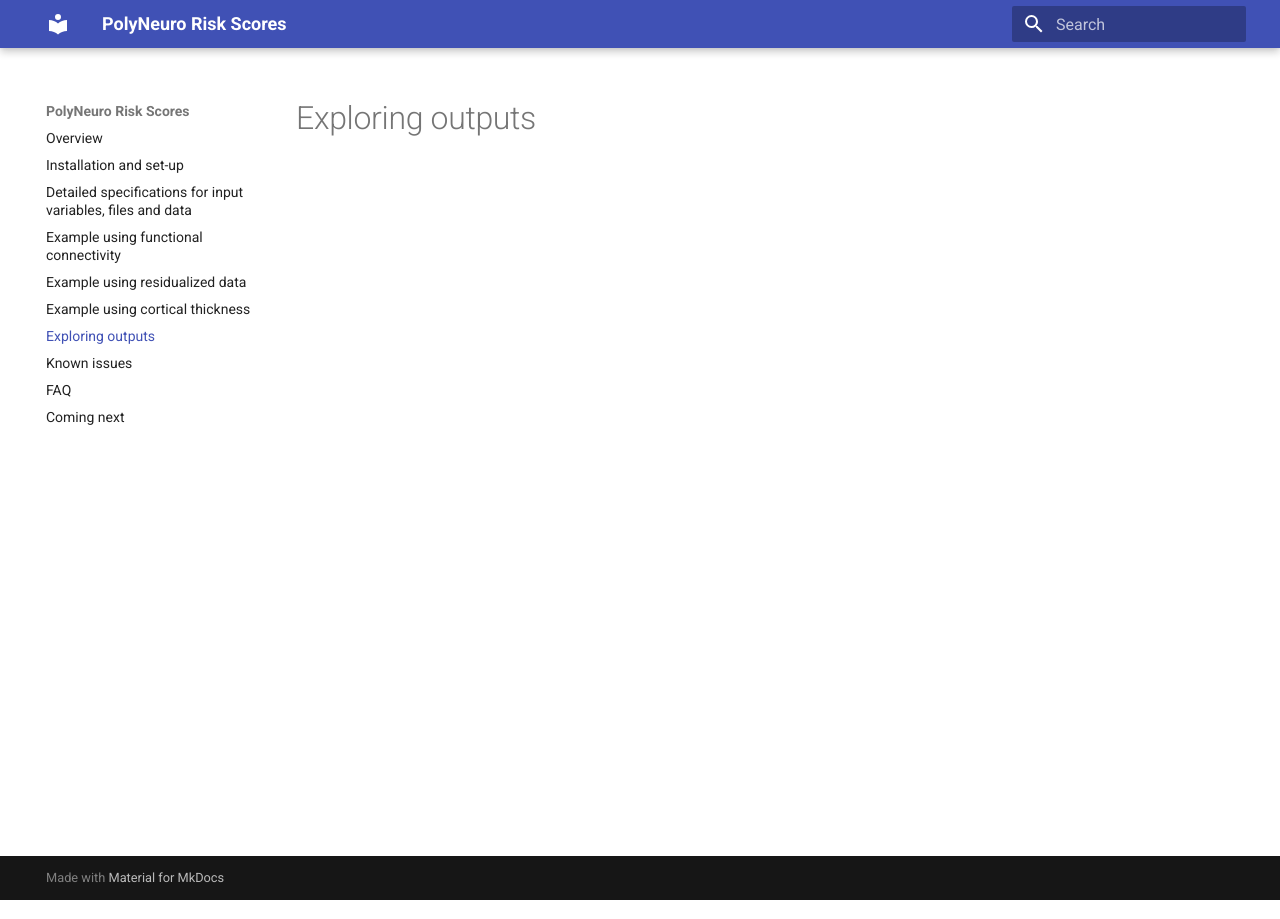
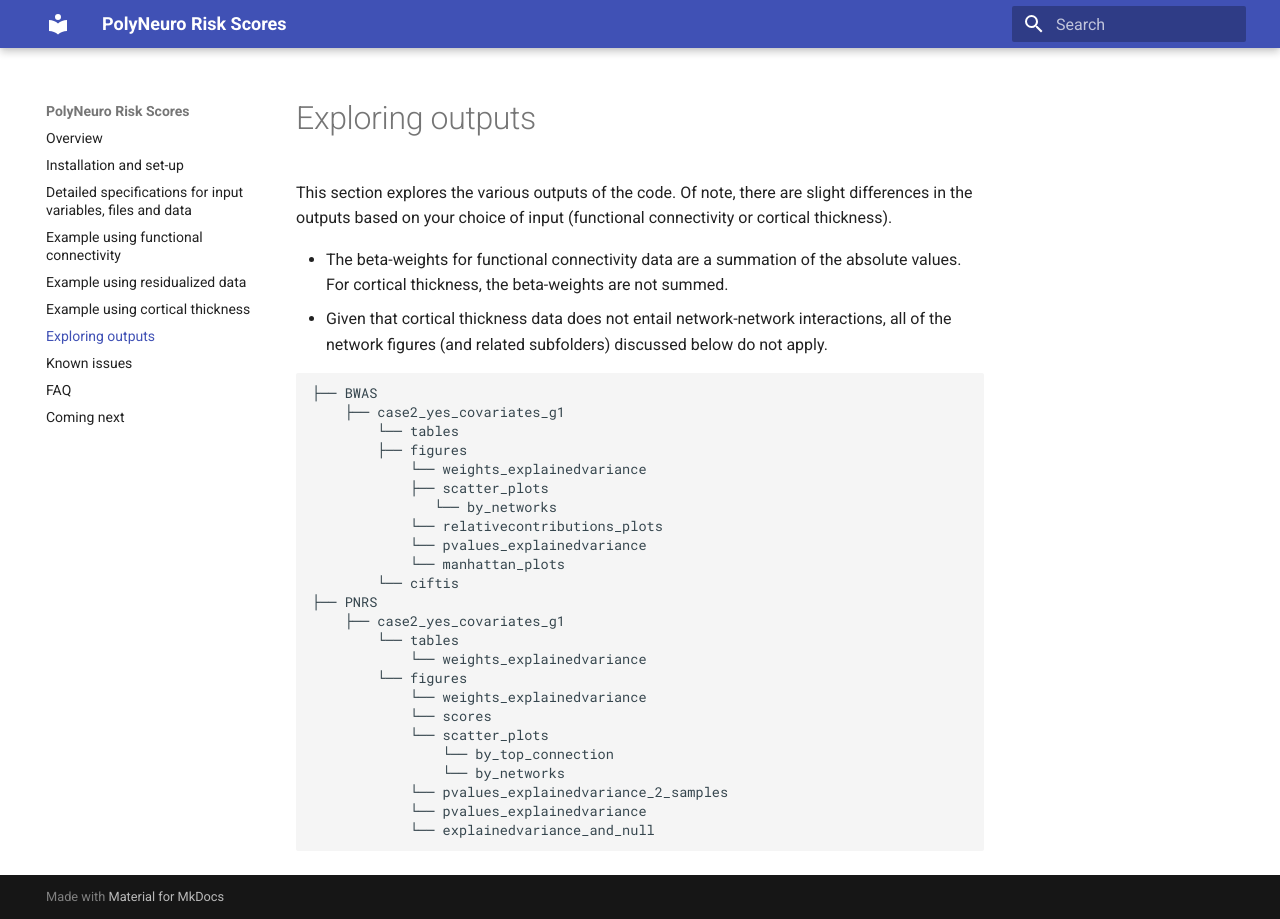
Before and after one commit to omiranda/polyneuro_risk_score, an MkDocs documentation site: the page built from docs/exploring_outputs.md, in a window 1280 px wide. Built offline with MkDocs 1.6.1 and Material for MkDocs 9.7.7, drawn with Linux system fonts in a browser that asks for light colours; old or Windows-style settings are respelled for this version of MkDocs.

Commit message:
outputs intro

````diff
--- a/docs/exploring_outputs.md
+++ b/docs/exploring_outputs.md
@@ -1 +1,33 @@
 # Exploring outputs
+
+This section explores the various outputs of the code. Of note, there are slight differences in the outputs based on your choice of input (functional connectivity or cortical thickness).
+
+- The beta-weights for functional connectivity data are a summation of the absolute values. For cortical thickness, the beta-weights are not summed.
+- Given that cortical thickness data does not entail network-network interactions, all of the network figures (and related subfolders) discussed below do not apply.
+
+```markdown
+├── BWAS
+    ├── case2_yes_covariates_g1
+        └── tables
+        ├── figures
+            └── weights_explainedvariance
+            ├── scatter_plots
+               └── by_networks
+            └── relativecontributions_plots
+            └── pvalues_explainedvariance
+            └── manhattan_plots
+        └── ciftis
+├── PNRS
+    ├── case2_yes_covariates_g1
+        └── tables
+            └── weights_explainedvariance
+        └── figures
+            └── weights_explainedvariance
+            └── scores
+            └── scatter_plots
+                └── by_top_connection
+                └── by_networks
+            └── pvalues_explainedvariance_2_samples
+            └── pvalues_explainedvariance
+            └── explainedvariance_and_null
+```
````
